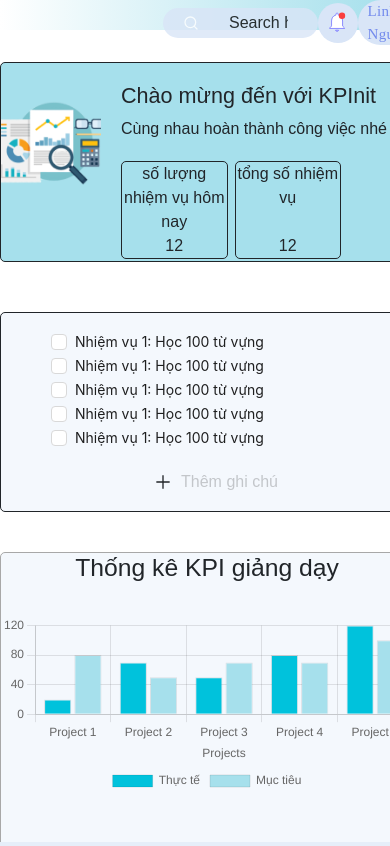
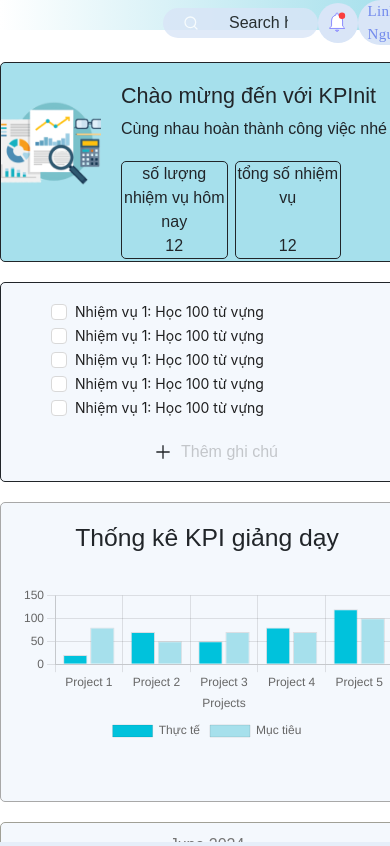
Before and after one commit to iaht211/UIUX-2023.2, a React (Create React App) app: page / in a window 390 px wide. Built offline with nearby package versions, Linux system fonts and the light colour scheme.

Commit message:
Hoang fix mobile

```diff
--- a/src/components/Home/Home.scss
+++ b/src/components/Home/Home.scss
@@ -24,6 +24,7 @@ $mobile-width: 480;
       width: 100%;
       display: flex;
       flex-direction: column;
+      gap: 0px;
     }
 
     .header {
@@ -37,7 +38,7 @@ $mobile-width: 480;
 
       @include mobile {
         width: 100%;
-        margin: 0px;
+        margin: 0 0 20px 0;
       }
 
       img {
@@ -111,7 +112,7 @@ $mobile-width: 480;
       @include mobile {
         width: 100%;
         margin-top: 0px;
-        margin-bottom: 40px;
+        margin-bottom: 20px;
         padding: 31px;
         padding-left: 50px;
       }
@@ -125,6 +126,7 @@ $mobile-width: 480;
 
     @include mobile {
       flex-direction: column;
+      gap: 0px;
     }
 
     .chart-container {
@@ -140,8 +142,7 @@ $mobile-width: 480;
       @include mobile {
         width: 414px;
         height: 300px;
-        padding: 0px;
-        margin-left: 0px;
+        margin: 0 0 20px 0;
       }
     }
 
```
